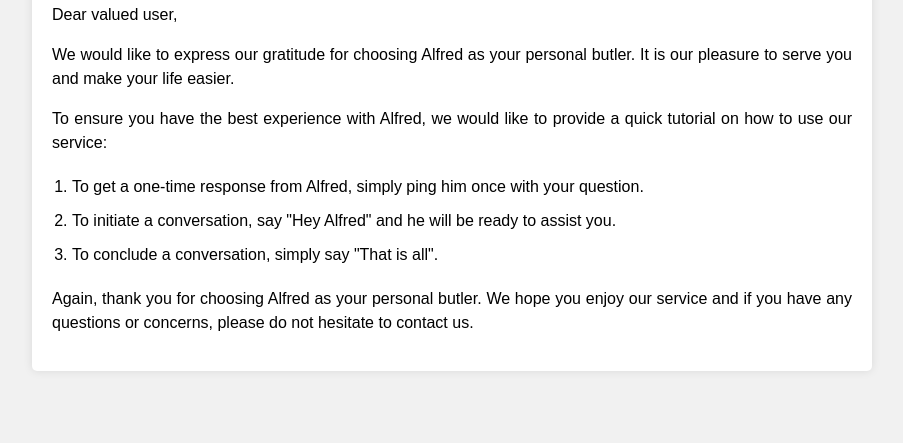
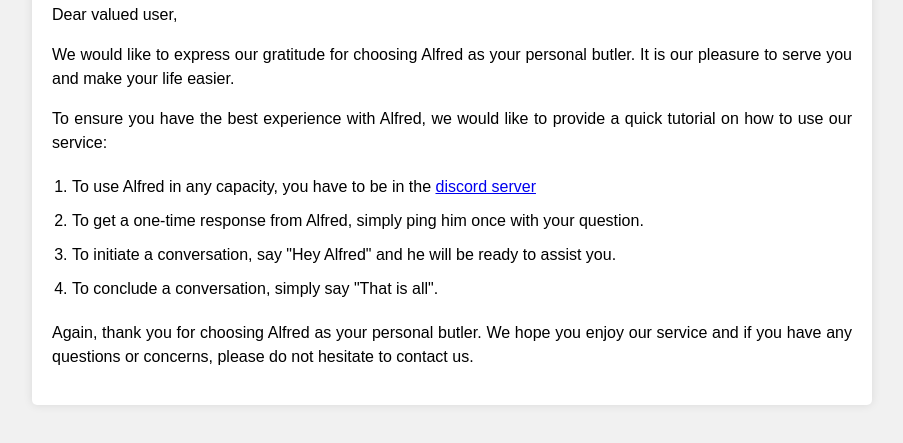
Before and after one commit to FraglyG/alfredWebsite, a website: page thanks/index.html in a window 1280 px wide. Shown: the part 133-576 px from the top of the page, without its empty margins (188-1091 px from the left). Drawn offline with Linux system fonts and the light colour scheme.

Commit message:
added discord server to `thank you`

```diff
--- a/thanks/index.html
+++ b/thanks/index.html
@@ -13,6 +13,7 @@
         <p>To ensure you have the best experience with Alfred, we would like to provide a quick tutorial on how to use
             our service:</p>
         <ol>
+            <li>To use Alfred in any capacity, you have to be in the <a href="https://discord.gg/h9kkg3j36C">discord server</a></li>
             <li>To get a one-time response from Alfred, simply ping him once with your question.</li>
             <li>To initiate a conversation, say "Hey Alfred" and he will be ready to assist you.</li>
             <li>To conclude a conversation, simply say "That is all".</li>
```
